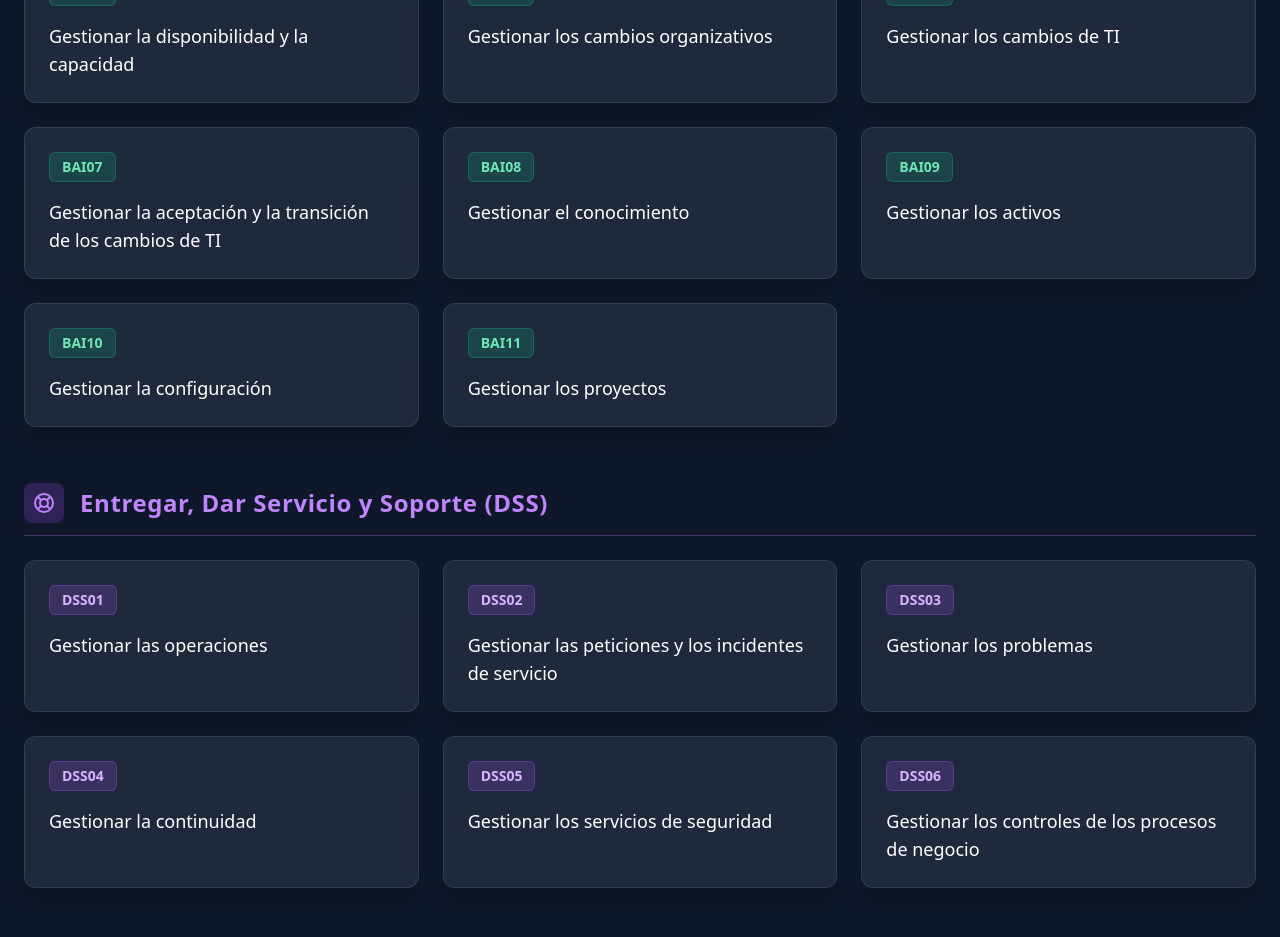
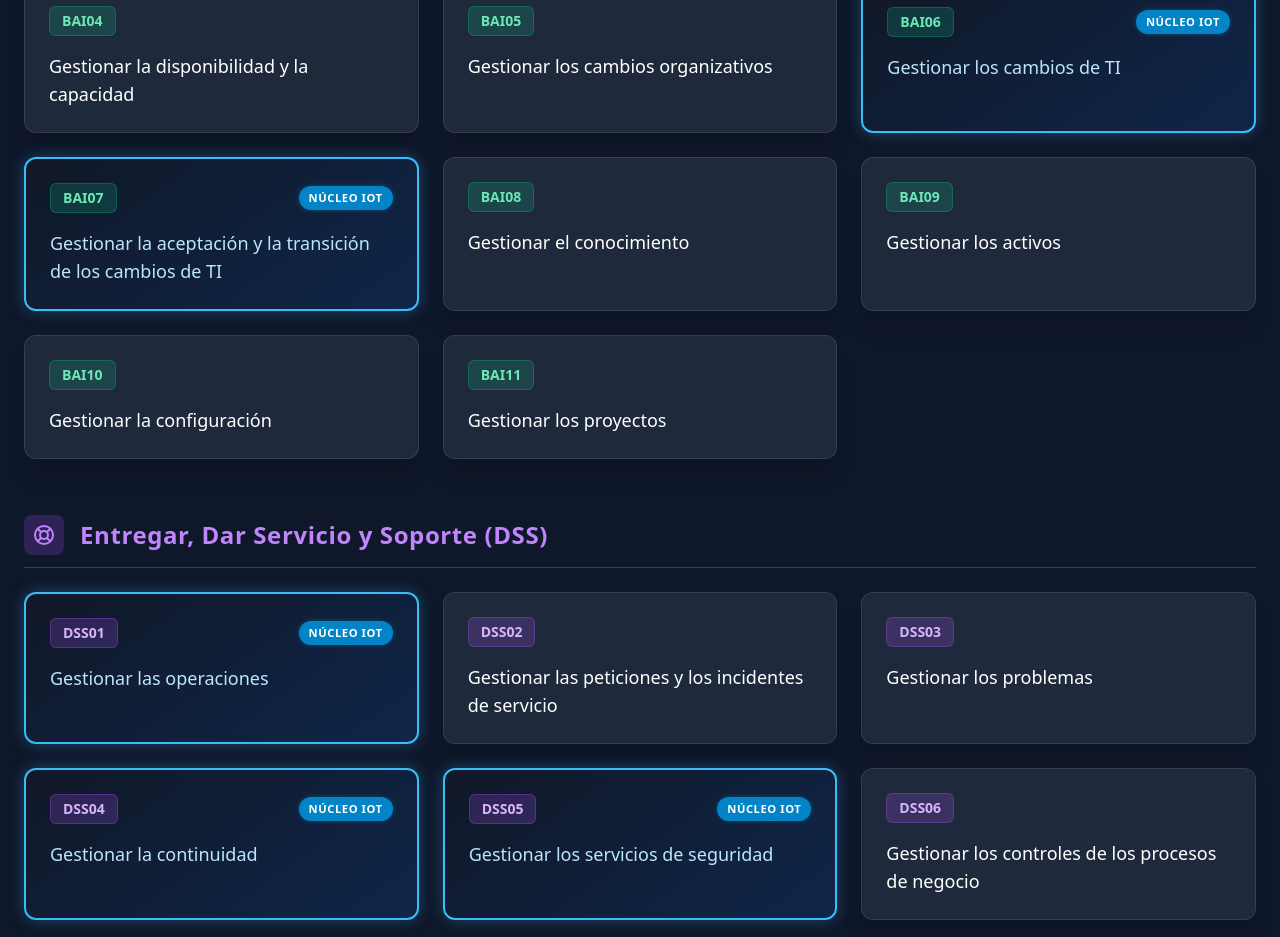
Before and after one commit to luis09u/gobierno-frontend, a React (Vite) app: page / in a window 1280 px wide. Shown: the part 1860-2797 px from the top of the page. Built offline with nearby package versions, Linux system fonts and the light colour scheme.

Commit message:
relevancia

```diff
--- a/src/data/procesosCobit.js
+++ b/src/data/procesosCobit.js
@@ -18,7 +18,7 @@ export const procesosAPO = [
   { id: 'APO09', nombre: 'Gestionar los acuerdos de servicio' },
   { id: 'APO10', nombre: 'Gestionar los proveedores' },
   { id: 'APO11', nombre: 'Gestionar la calidad' },
-  { id: 'APO12', nombre: 'Gestionar el riesgo' },
+  { id: 'APO12', nombre: 'Gestionar el riesgo', esCritico: true },
   { id: 'APO13', nombre: 'Gestionar la seguridad' },
   { id: 'APO14', nombre: 'Gestionar los datos' }
 ];
@@ -29,8 +29,8 @@ export const procesosBAI = [
   { id: 'BAI03', nombre: 'Gestionar la identificación y construcción de soluciones'},
   { id: 'BAI04', nombre: 'Gestionar la disponibilidad y la capacidad'},
   { id: 'BAI05', nombre: 'Gestionar los cambios organizativos'},
-  { id: 'BAI06', nombre: 'Gestionar los cambios de TI'},
-  { id: 'BAI07', nombre: 'Gestionar la aceptación y la transición de los cambios de TI'},
+  { id: 'BAI06', nombre: 'Gestionar los cambios de TI', esCritico: true },
+  { id: 'BAI07', nombre: 'Gestionar la aceptación y la transición de los cambios de TI', esCritico: true },
   { id: 'BAI08', nombre: 'Gestionar el conocimiento'},
   { id: 'BAI09', nombre: 'Gestionar los activos'},
   { id: 'BAI10', nombre: 'Gestionar la configuración'},
@@ -38,11 +38,11 @@ export const procesosBAI = [
 ];
 
 export const procesosDSS = [
-  { id: 'DSS01', nombre: 'Gestionar las operaciones'},
+  { id: 'DSS01', nombre: 'Gestionar las operaciones', esCritico: true },
   { id: 'DSS02', nombre: 'Gestionar las peticiones y los incidentes de servicio' },
   { id: 'DSS03', nombre: 'Gestionar los problemas' },
-  { id: 'DSS04', nombre: 'Gestionar la continuidad'},
-  { id: 'DSS05', nombre: 'Gestionar los servicios de seguridad' },
+  { id: 'DSS04', nombre: 'Gestionar la continuidad', esCritico: true },
+  { id: 'DSS05', nombre: 'Gestionar los servicios de seguridad', esCritico: true },
   { id: 'DSS06', nombre: 'Gestionar los controles de los procesos de negocio' }
 ];
 
--- a/src/pages/PanelPrincipal.jsx
+++ b/src/pages/PanelPrincipal.jsx
@@ -1,6 +1,7 @@
 import { useState } from 'react';
 import VistaDetalle from '../components/VistaDetalle';
 import { procesosEDM, procesosAPO, procesosBAI, procesosDSS, procesosMEA } from '../data/procesosCobit';
+import styles from './PanelPrincipal.module.css';
 
 export default function PanelPrincipal() {
   const [procesoSeleccionado, setProcesoSeleccionado] = useState(null);
@@ -36,13 +37,20 @@ export default function PanelPrincipal() {
     return <VistaDetalle procesoId={procesoSeleccionado} onBack={() => setProcesoSeleccionado(null)} />;
   }
 
-  const TarjetaProceso = ({ proc, colorClase }) => (
+  // 2. Modificamos la Tarjeta para que aplique el CSS dinámicamente
+  const TarjetaProceso = ({ proc, colorClase }) => {
+    // Evaluamos si el proceso es crítico
+    const esCritico = proc.esCritico;
+
+    return (
       <div
         onClick={() => !proc.deshabilitado && setProcesoSeleccionado(proc.id)}
-      className={`bg-brand-card rounded-xl p-6 border border-white/10 shadow-xl transition-all duration-300 group
+        className={`p-6 rounded-xl transition-all duration-300 group
           ${proc.deshabilitado
-          ? 'opacity-40 cursor-not-allowed grayscale'
-          : 'cursor-pointer hover:-translate-y-1 hover:shadow-2xl hover:border-brand-primary/50'
+            ? 'bg-brand-card opacity-40 cursor-not-allowed grayscale border border-white/10'
+            : esCritico
+              ? `${styles.tarjetaCritica} cursor-pointer` // Aplica el módulo CSS a los 6 críticos
+              : 'bg-brand-card border border-white/10 shadow-xl cursor-pointer hover:-translate-y-1 hover:shadow-2xl hover:border-brand-primary/50' // Estilo estándar para los otros 34
           }
         `}
       >
@@ -50,13 +58,21 @@ export default function PanelPrincipal() {
           <span className={`px-3 py-1 rounded-md font-bold text-sm border shadow-sm transition-colors ${proc.deshabilitado ? 'bg-gray-800 text-gray-500 border-gray-700' : colorClase}`}>
             {proc.id}
           </span>
+
           {proc.deshabilitado && <span className="text-xs text-gray-500 uppercase tracking-widest font-bold">Próximamente</span>}
+
+          {/* Etiqueta animada exclusiva para el núcleo de Internet de las Cosas */}
+          {esCritico && !proc.deshabilitado && (
+            <span className={styles.etiquetaCritica}>Núcleo IoT</span>
+          )}
         </div>
-      <h4 className={`text-lg font-medium transition-colors ${proc.deshabilitado ? 'text-gray-500' : 'text-white group-hover:text-brand-accent'}`}>
+
+        <h4 className={`text-lg font-medium transition-colors ${proc.deshabilitado ? 'text-gray-500' : esCritico ? 'text-sky-200 group-hover:text-white' : 'text-white group-hover:text-brand-accent'}`}>
           {proc.nombre}
         </h4>
       </div>
     );
+  };
 
   return (
     <div className="max-w-7xl mx-auto p-6 mt-6 animate-[fadeIn_0.4s_ease-in-out]">
@@ -64,7 +80,7 @@ export default function PanelPrincipal() {
       <div className="mb-12 flex flex-col md:flex-row md:items-start justify-between gap-4 border-l-4 border-brand-primary pl-5 py-1">
         <div>
           <h2 className="text-4xl font-bold text-white mb-3 tracking-wide">Panel de Gobierno TI</h2>
-          <p className="text-gray-300 text-lg">Seleccione un proceso del marco COBIT 2019 para auditar su nivel de capacidad corporativa.</p>
+          <p className="text-gray-300 text-lg">Seleccione un proceso del marco COBIT 2019 para auditar su nivel de capacidad corporativa. <br/><span className="text-sky-400 font-semibold">Los procesos resaltados representan el núcleo crítico para la actualización telemática de vehículos.</span></p>
         </div>
         <button
           onClick={handleLimpiarTodo} disabled={reiniciando}
@@ -85,11 +101,7 @@ export default function PanelPrincipal() {
         </div>
         <div className="grid grid-cols-1 md:grid-cols-2 lg:grid-cols-3 gap-6">
           {procesosEDM.map((proc) => (
-            <TarjetaProceso
-              key={proc.id}
-              proc={proc}
-              colorClase="bg-amber-500/20 text-amber-400 border-amber-500/30 group-hover:bg-amber-600 group-hover:text-white"
-            />
+            <TarjetaProceso key={proc.id} proc={proc} colorClase="bg-amber-500/20 text-amber-400 border-amber-500/30 group-hover:bg-amber-600 group-hover:text-white" />
           ))}
         </div>
       </div>
--- /dev/null
+++ b/src/pages/PanelPrincipal.module.css
@@ -0,0 +1,35 @@
+
+.tarjetaCritica {
+  background: linear-gradient(145deg, rgba(17, 24, 39, 1) 0%, rgba(15, 38, 74, 1) 100%);
+  border: 2px solid #38bdf8; /* Borde azul brillante */
+  box-shadow: 0 0 15px rgba(56, 189, 248, 0.3);
+  position: relative;
+  overflow: hidden;
+  transition: all 0.3s ease-in-out;
+}
+
+.tarjetaCritica:hover {
+  box-shadow: 0 0 25px rgba(56, 189, 248, 0.6);
+  transform: translateY(-4px);
+  border-color: #7dd3fc;
+}
+
+/* Efecto de pulso para la etiqueta de los procesos núcleo */
+.etiquetaCritica {
+  background-color: #0284c7;
+  color: #ffffff;
+  font-size: 0.7rem;
+  font-weight: 800;
+  padding: 4px 10px;
+  border-radius: 9999px;
+  text-transform: uppercase;
+  letter-spacing: 0.05em;
+  box-shadow: 0 0 8px rgba(2, 132, 199, 0.8);
+  animation: pulsoEstrategico 2s infinite;
+}
+
+@keyframes pulsoEstrategico {
+  0% { box-shadow: 0 0 5px rgba(2, 132, 199, 0.4); }
+  50% { box-shadow: 0 0 15px rgba(2, 132, 199, 1); }
+  100% { box-shadow: 0 0 5px rgba(2, 132, 199, 0.4); }
+}
```
Lines whose indentation alone changed are shown as unchanged.
